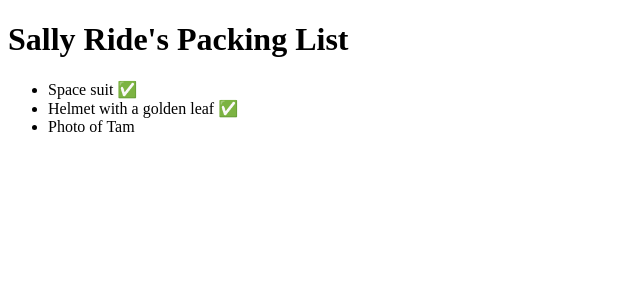
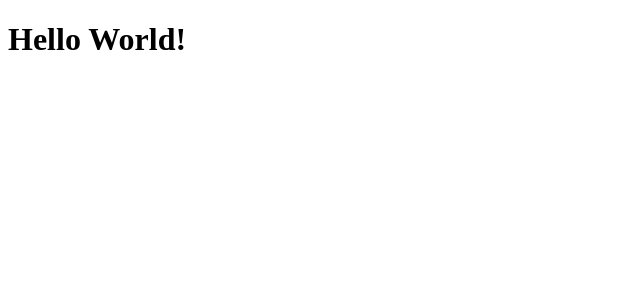
Before and after one commit to githubscientist/re-fsdcwdtb75, a React (Vite) app: page / in a window 1280 px wide. Shown: the top 300 px of the page, without its empty margins (0-640 px from the left). Built offline with nearby package versions, Linux system fonts and the light colour scheme.

Commit message:
class component

```diff
--- a/src/App.jsx
+++ b/src/App.jsx
@@ -1,16 +1,12 @@
-import Item from "./components/Item";
+// state in class component -> built-in
+import React from "react";
 
-const App = () => {
-  return (
-    <div>
-      <h1>Sally Ride's Packing List</h1>
-      <ul>
-        <Item name="Space suit" isPacked={true} />
-        <Item name="Helmet with a golden leaf" isPacked={true} />
-        <Item name="Photo of Tam" isPacked={false} />
-      </ul>
-    </div>
-  )
+class App extends React.Component {
+  render() {
+    return (
+      <h1>Hello World!</h1>
+    )
+  }
 }
 
 export default App;
--- a/src/components/Item.jsx
+++ /dev/null
@@ -1,10 +0,0 @@
-const Item = ({ name, isPacked }) => {
-
-    return (
-        <li>
-            { name } { isPacked && '✅' }
-        </li>
-    )
-}
-
-export default Item;
```
Also changed, not shown: 1 other file (tests, documents, lock files or other folders).
